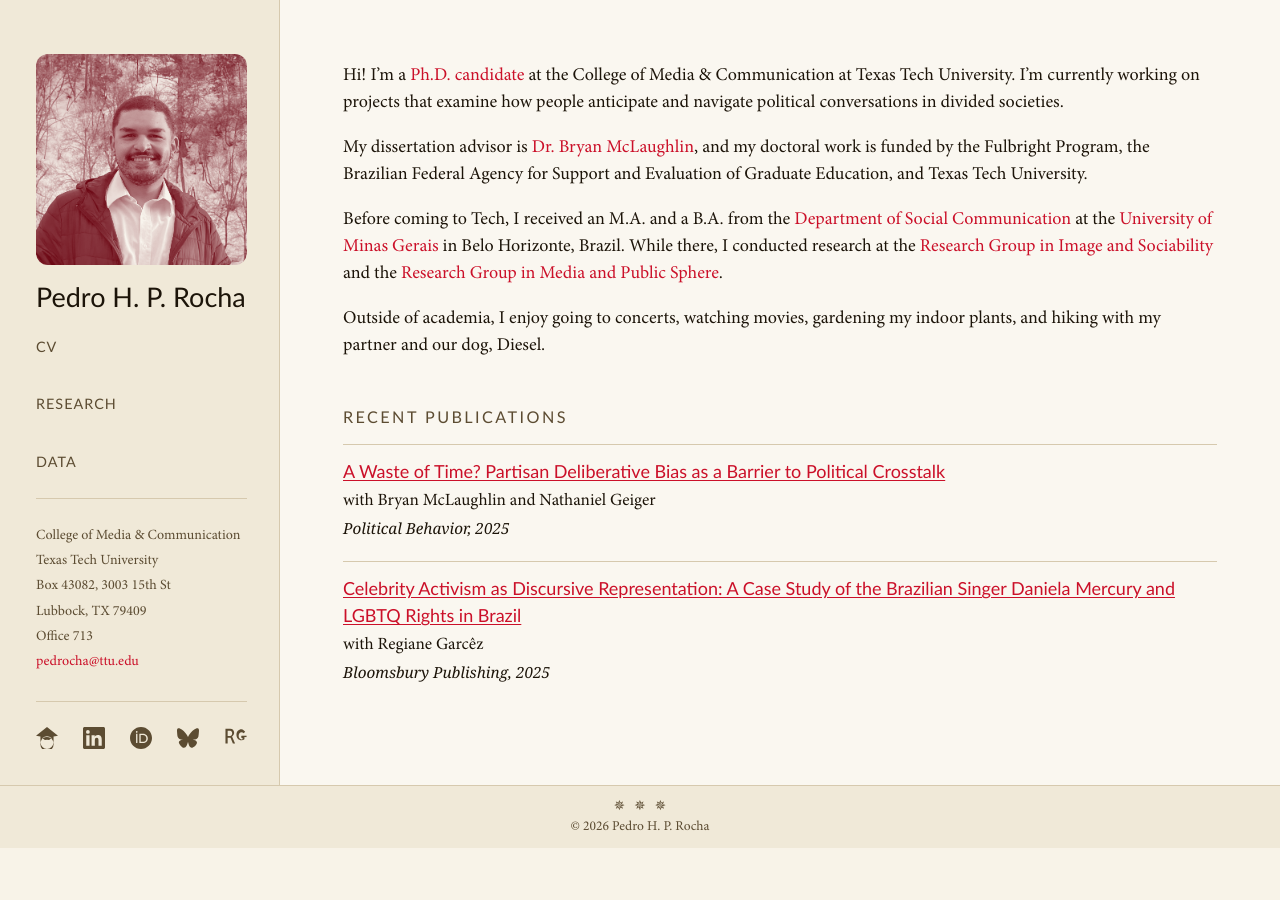
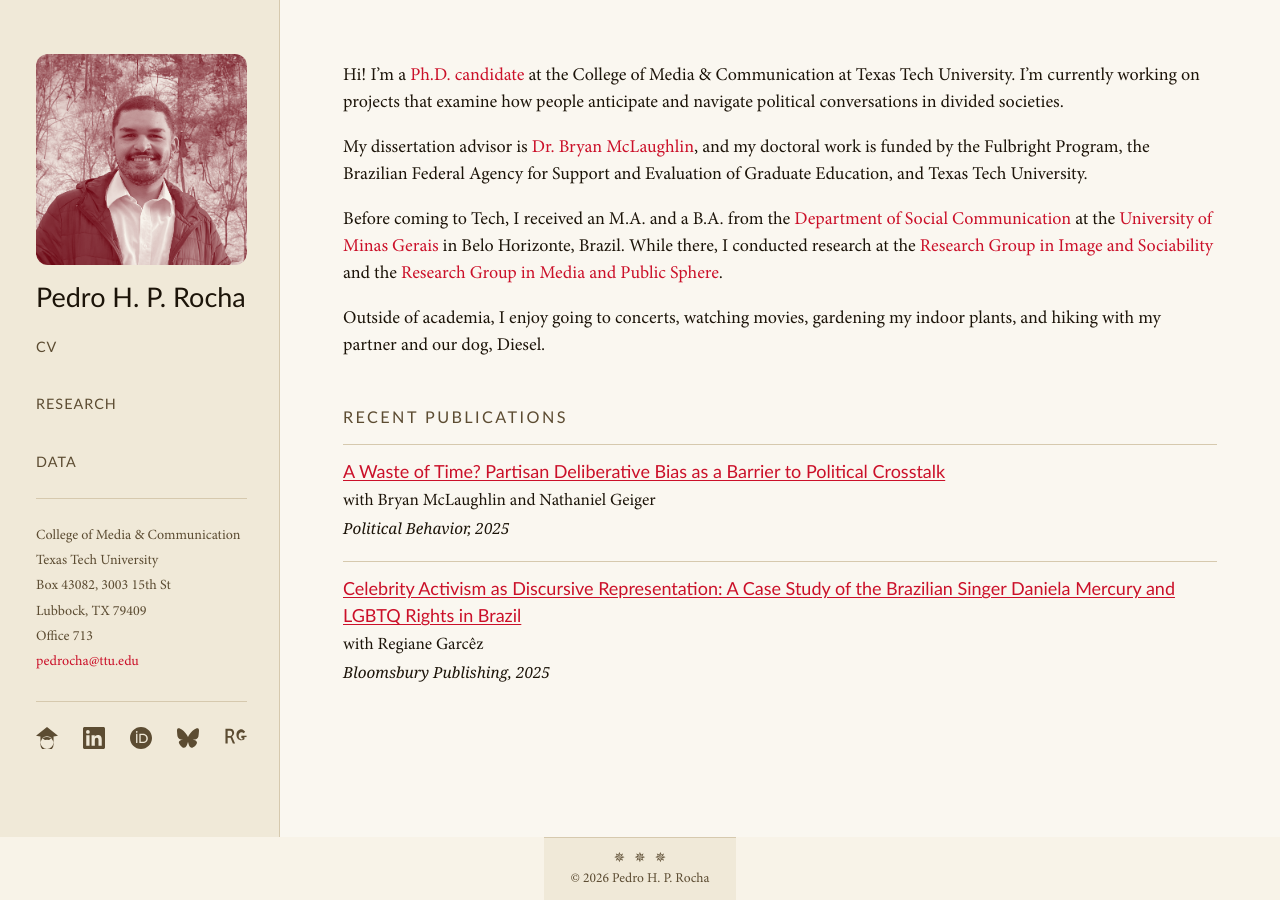
Before and after one commit to pedrohprocha/pedrohprocha.github.io, a Jekyll site: the page built from index.md, in a window 1280 px wide. Built offline with Jekyll 4.4.1, drawn with Linux system fonts in a browser that asks for light colours; some web fonts are replaced.

Commit message:
Eliminate gap below footer on short pages via flex body layout
Co-Authored-By: Claude Sonnet 4.6 <noreply@anthropic.com>

```diff
--- a/assets/css/main.css
+++ b/assets/css/main.css
@@ -82,6 +82,12 @@ body {
     background: var(--bg);
     color: var(--text);
     line-height: 1.5;
+    display: flex;
+    flex-direction: column;
+    min-height: 100vh;
+}
+.site-wrapper {
+    flex: 1;
 }
 
 a {
```
